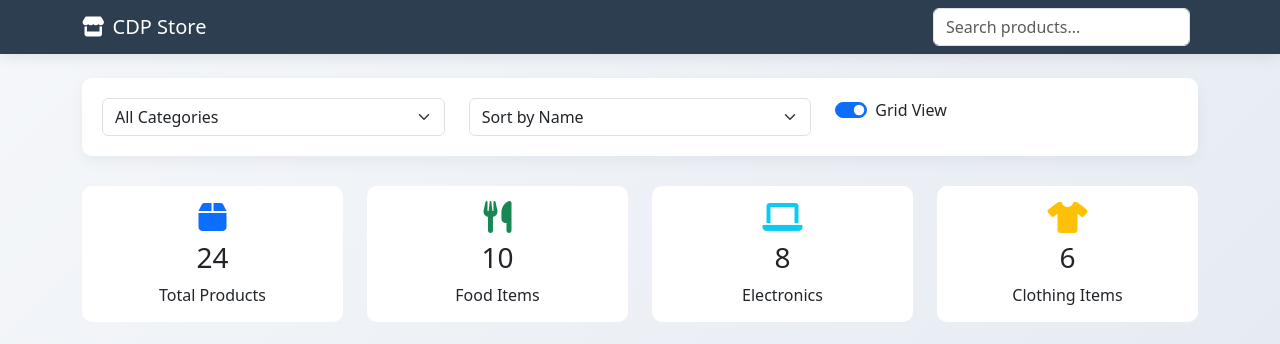
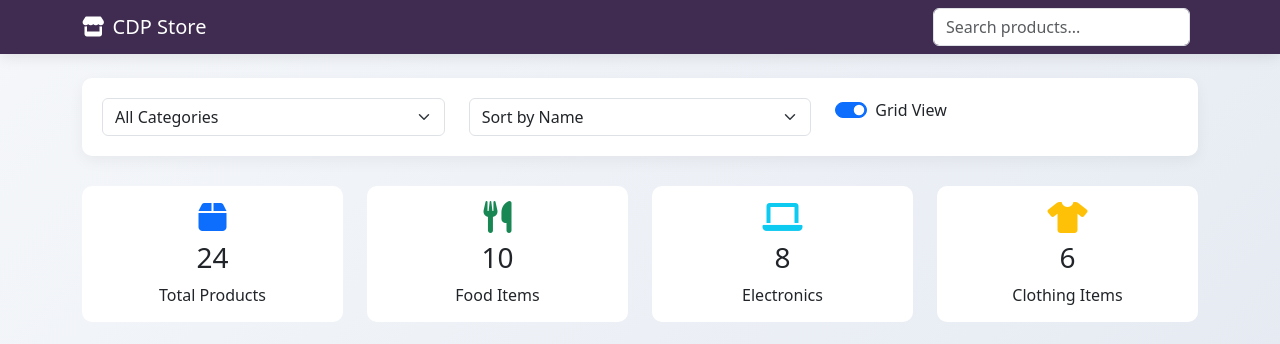
Before and after one commit to bouzayenilyes/CDP_Store, a plain HTML site: page index.html in a window 1280 px wide. Shown: the top 344 px of the page. Drawn offline with nearby package versions, Linux system fonts and the light colour scheme.

Commit message:
Color Change

```diff
--- a/style.css
+++ b/style.css
@@ -1,6 +1,6 @@
 
 :root {
-    --primary-color: #2c3e50;
+    --primary-color: #3f2c50;
     --secondary-color: #34495e;
 }
 
```
